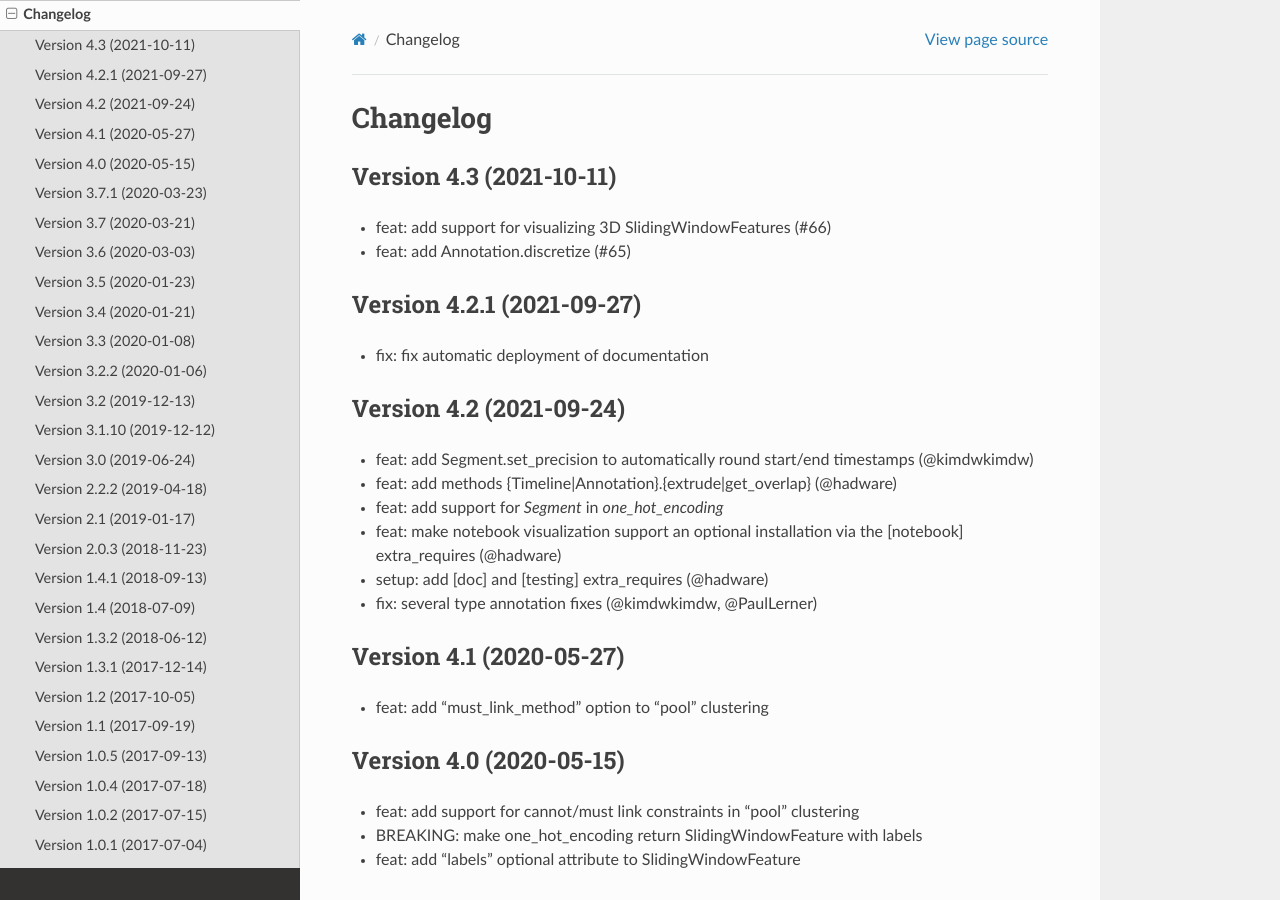
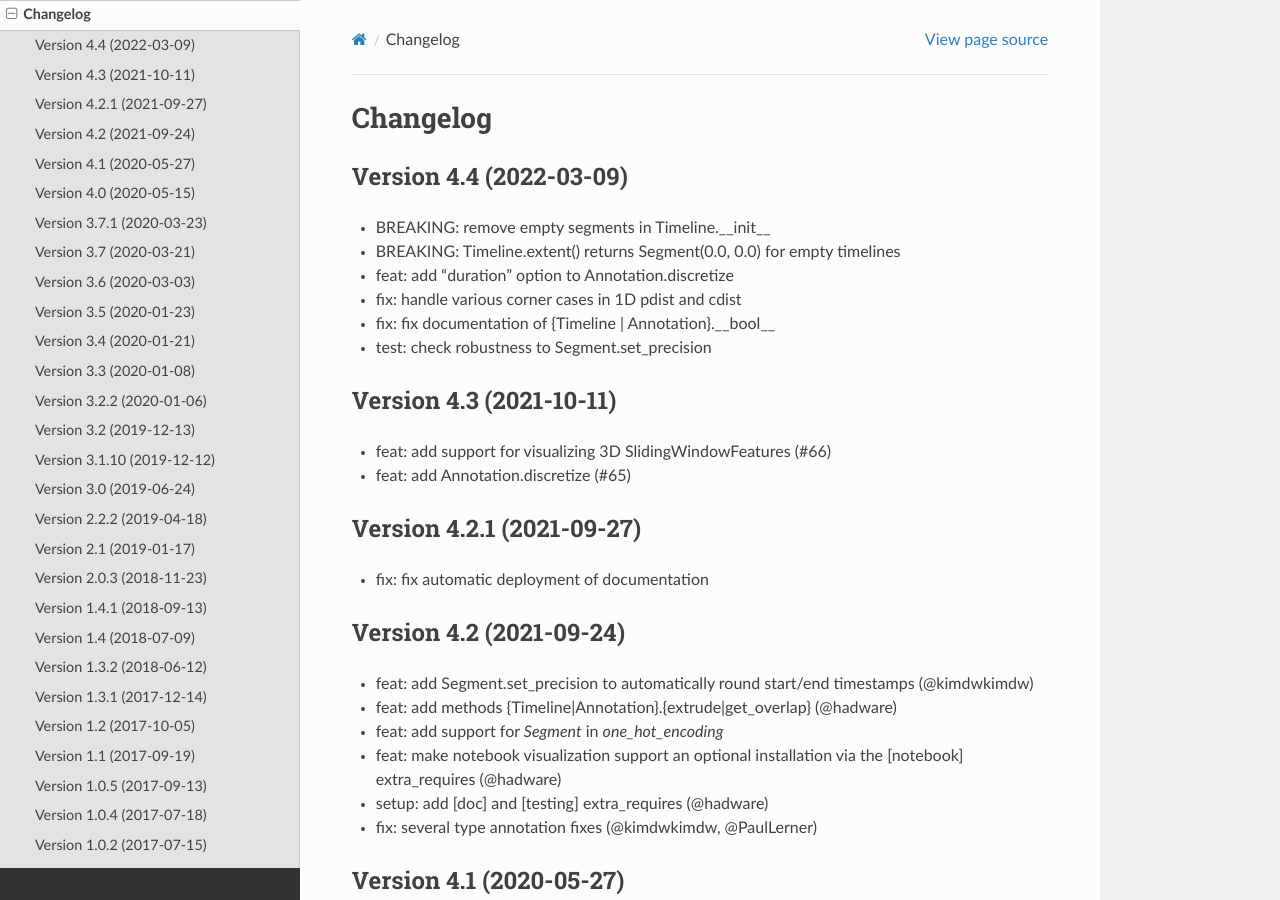
Before and after one commit to pyannote/pyannote-core, a Sphinx documentation site: the page built from doc/source/changelog.rst, in a window 1280 px wide and 900 px high. Built offline with Sphinx 7.4.7 and the Read the Docs theme 2.0.0, drawn with Linux system fonts in a browser that asks for light colours.

Commit message:
doc: update changelog

```diff
--- a/doc/source/changelog.rst
+++ b/doc/source/changelog.rst
@@ -1,6 +1,16 @@
 #########
 Changelog
 #########
+
+Version 4.4 (2022-03-09)
+~~~~~~~~~~~~~~~~~~~~~~~~
+
+- BREAKING: remove empty segments in Timeline.__init__
+- BREAKING: Timeline.extent() returns Segment(0.0, 0.0) for empty timelines
+- feat: add "duration" option to Annotation.discretize
+- fix: handle various corner cases in 1D pdist and cdist
+- fix: fix documentation of {Timeline | Annotation}.__bool__
+- test: check robustness to Segment.set_precision
 
 Version 4.3 (2021-10-11)
 ~~~~~~~~~~~~~~~~~~~~~~~~
```
